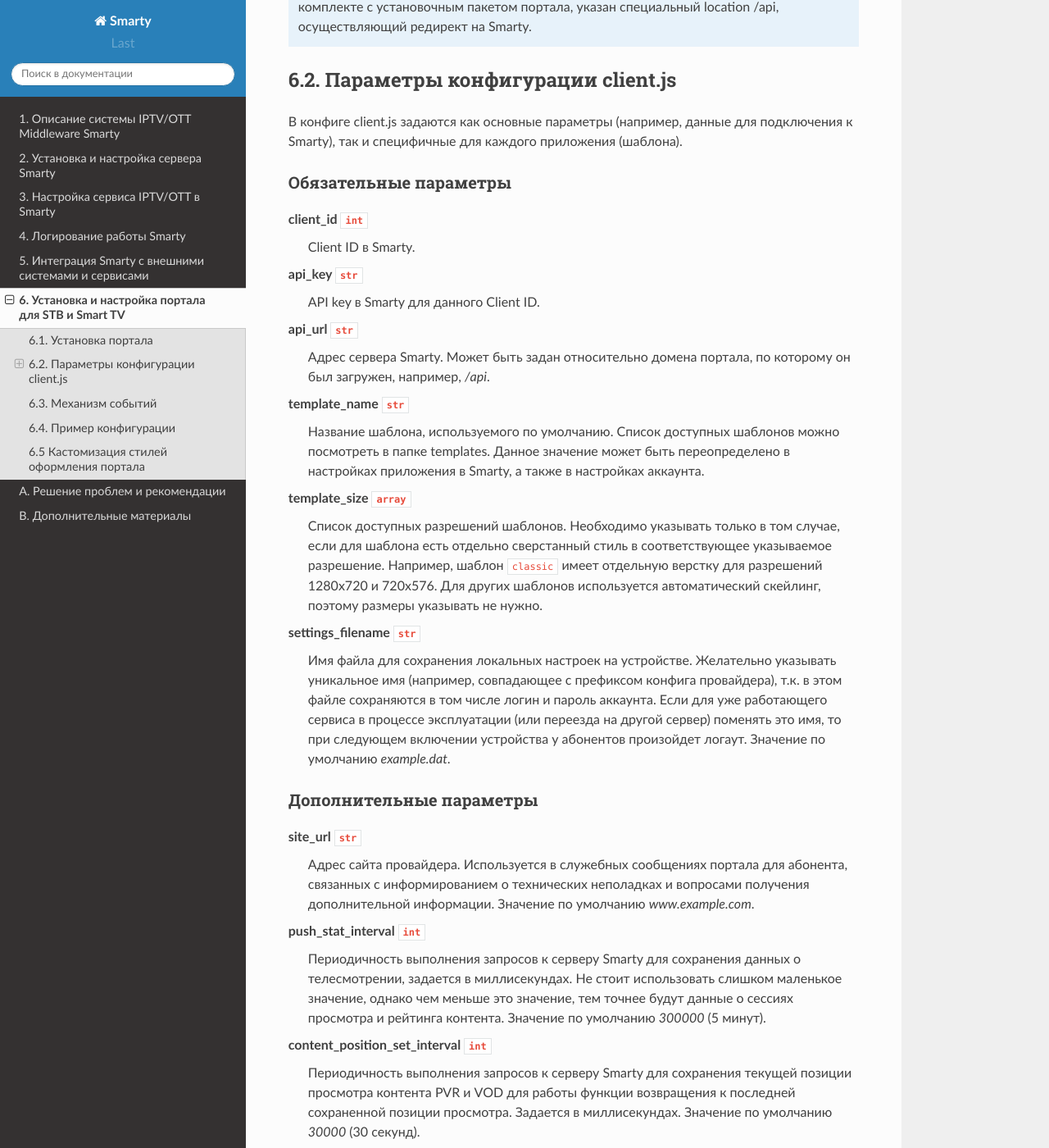
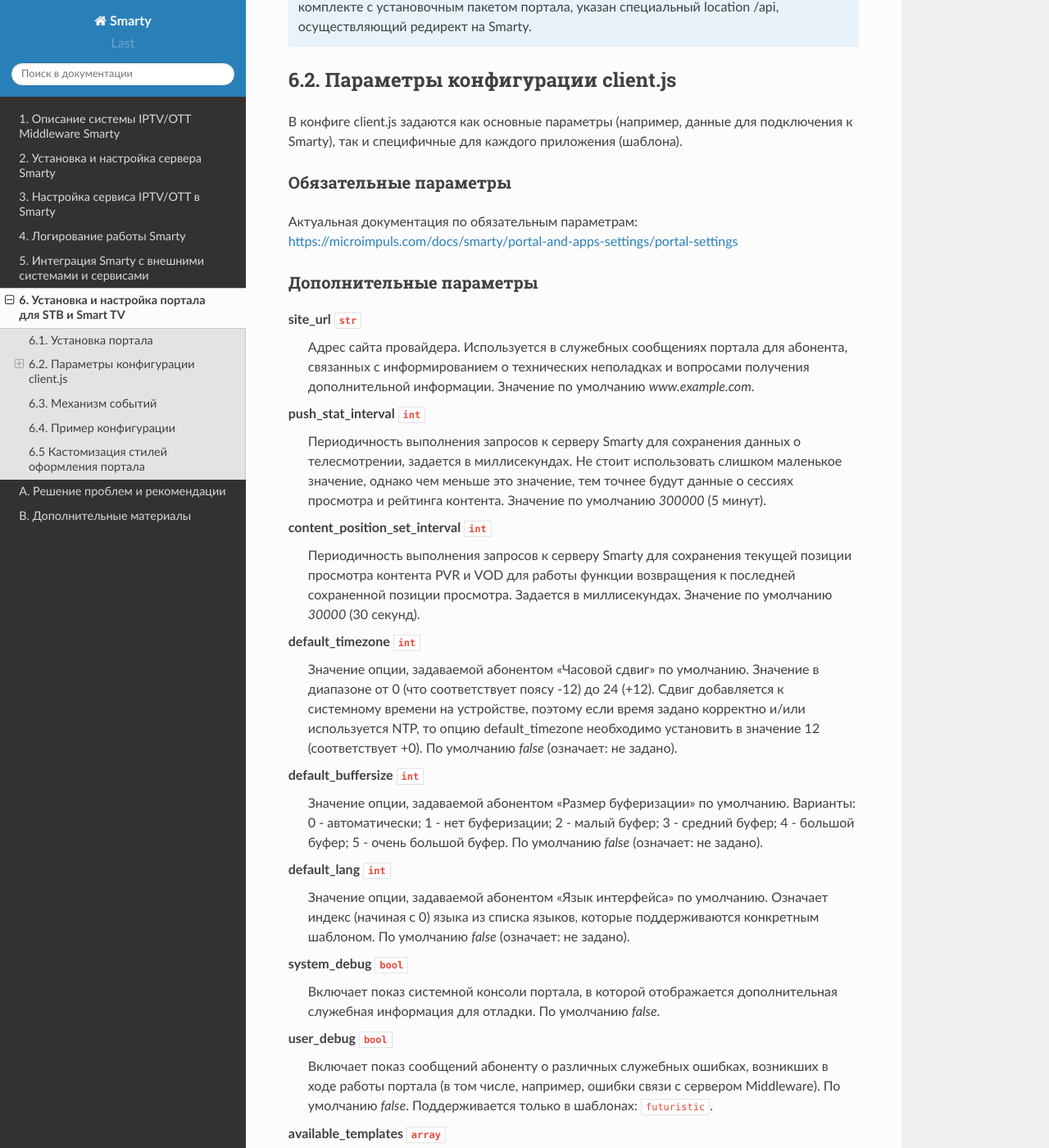
Before and after one commit to sergey-yakovlev/smarty-docs, a Sphinx documentation site: the page built from source/portal_setup.rst, in a window 1280 px wide and 1400 px high, scrolled down 851 px. Shown: the whole window at 82% size. Built offline with Sphinx 7.4.7 and the Read the Docs theme 2.0.0, drawn with Linux system fonts in a browser that asks for light colours.

Commit message:
Обязательные опции портала перенесены в базу знаний на сайте

```diff
--- a/source/portal_setup.rst
+++ b/source/portal_setup.rst
@@ -41,31 +41,8 @@ client.js, обычно, является симлинком на специфи
 Обязательные параметры
 ++++++++++++++++++++++
 
-client_id ``int``
-    Client ID в Smarty.
+Актуальная документация по обязательным параметрам: https://microimpuls.com/docs/smarty/portal-and-apps-settings/portal-settings
 
-api_key ``str``
-    API key в Smarty для данного Client ID.
-
-api_url ``str``
-    Адрес сервера Smarty. Может быть задан относительно домена портала, по которому он был загружен, например, */api*.
-
-template_name ``str``
-    Название шаблона, используемого по умолчанию. Список доступных шаблонов можно посмотреть в папке templates.
-    Данное значение может быть переопределено в настройках приложения в Smarty, а также в настройках аккаунта.
-
-template_size ``array``
-    Список доступных разрешений шаблонов. Необходимо указывать только в том случае, если для шаблона есть отдельно
-    сверстанный стиль в соответствующее указываемое разрешение. Например, шаблон ``classic`` имеет отдельную верстку
-    для разрешений 1280х720 и 720х576. Для других шаблонов используется автоматический скейлинг, поэтому размеры
-    указывать не нужно.
-
-settings_filename ``str``
-    Имя файла для сохранения локальных настроек на устройстве. Желательно указывать уникальное имя (например, совпадающее
-    с префиксом конфига провайдера), т.к. в этом файле сохраняются в том числе логин и пароль аккаунта. Если для
-    уже работающего сервиса в процессе эксплуатации (или переезда на другой сервер) поменять это имя, то при следующем
-    включении устройства у абонентов произойдет логаут.
-    Значение по умолчанию *example.dat*.
 
 .. _client_js_additional_options:
 
```
